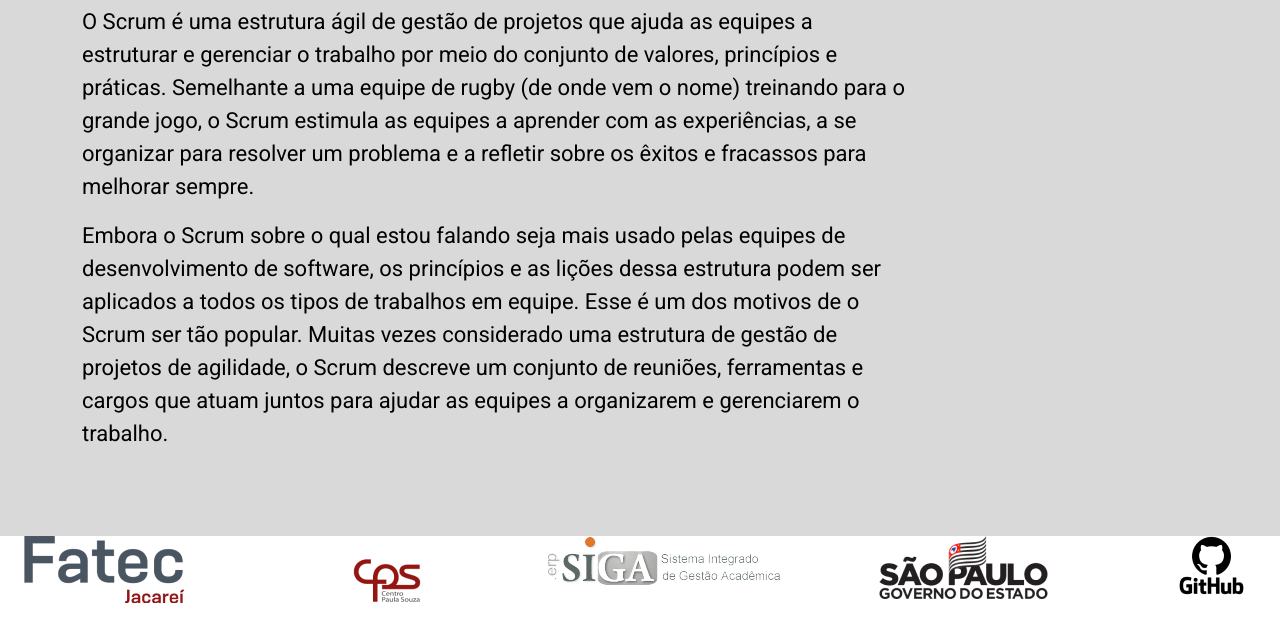
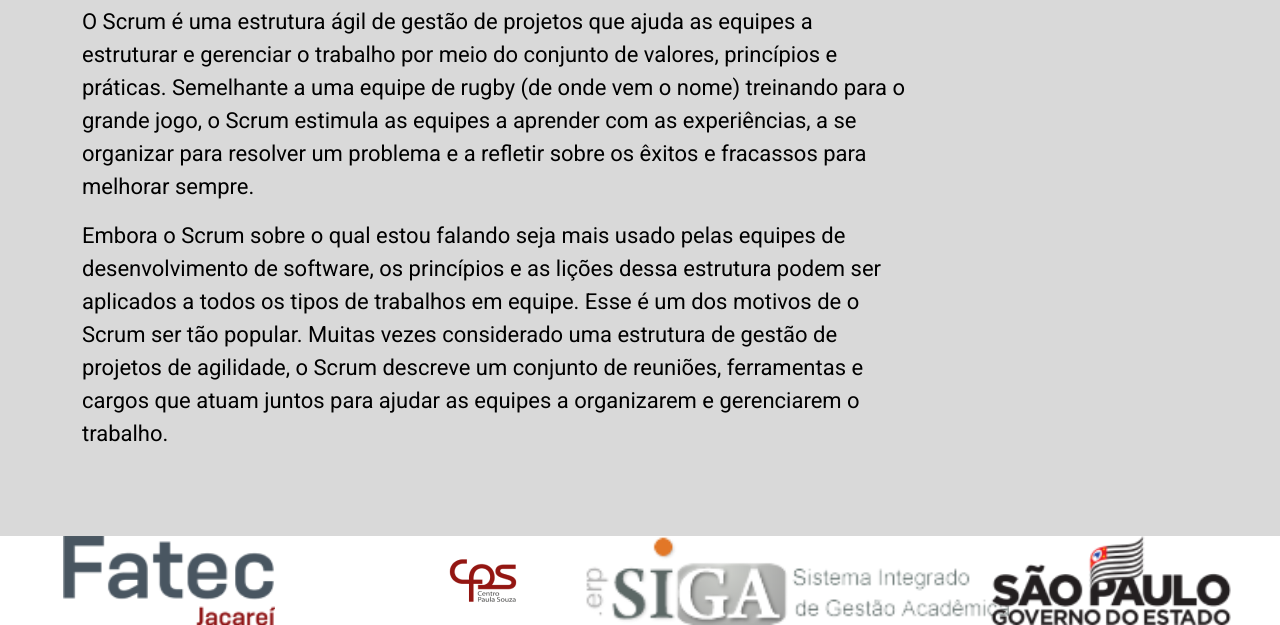
Before and after one commit to heclair/projeto-integrador-fatec, a plain HTML site: page index.html in a window 1280 px wide. Shown: the part 1708-2333 px from the top of the page. Drawn offline with nearby package versions, Linux system fonts and the light colour scheme.

Commit message:
rodapé centro

```diff
--- a/index.html
+++ b/index.html
@@ -183,20 +183,17 @@
         <div id="contact-area">
             <div class="container-fluid">
                 <div class="row">
-                    <div class="col-md-3">
-                        <img src="img/Fatec Jacareí.png" alt="">
+                    <div class="col-md-3 d-flex justify-content-center">
+                        <img src="img/Fatec Jacareí.png" alt="" >
                     </div>
-                    <div class="col-md-2">
+                    <div class="col-md-3 d-flex justify-content-center">
                         <img src="img/Centro Paula Souza.png" alt="">
                     </div>
-                    <div class="col-md-3">
+                    <div class="col-md-3 d-flex justify-content-center">
                         <img src="img/Siga.png" alt="">
                     </div>
-                    <div class="col-md-3">
+                    <div class="col-md-3 d-flex justify-content-center">
                         <img src="img/Governo do Estado São Paulo.png" alt="">
-                    </div>
-                    <div class="col-md-1">
-                        <img src="img/GitHub.png" alt="">
                     </div>
                 </div>
             </div>
```
